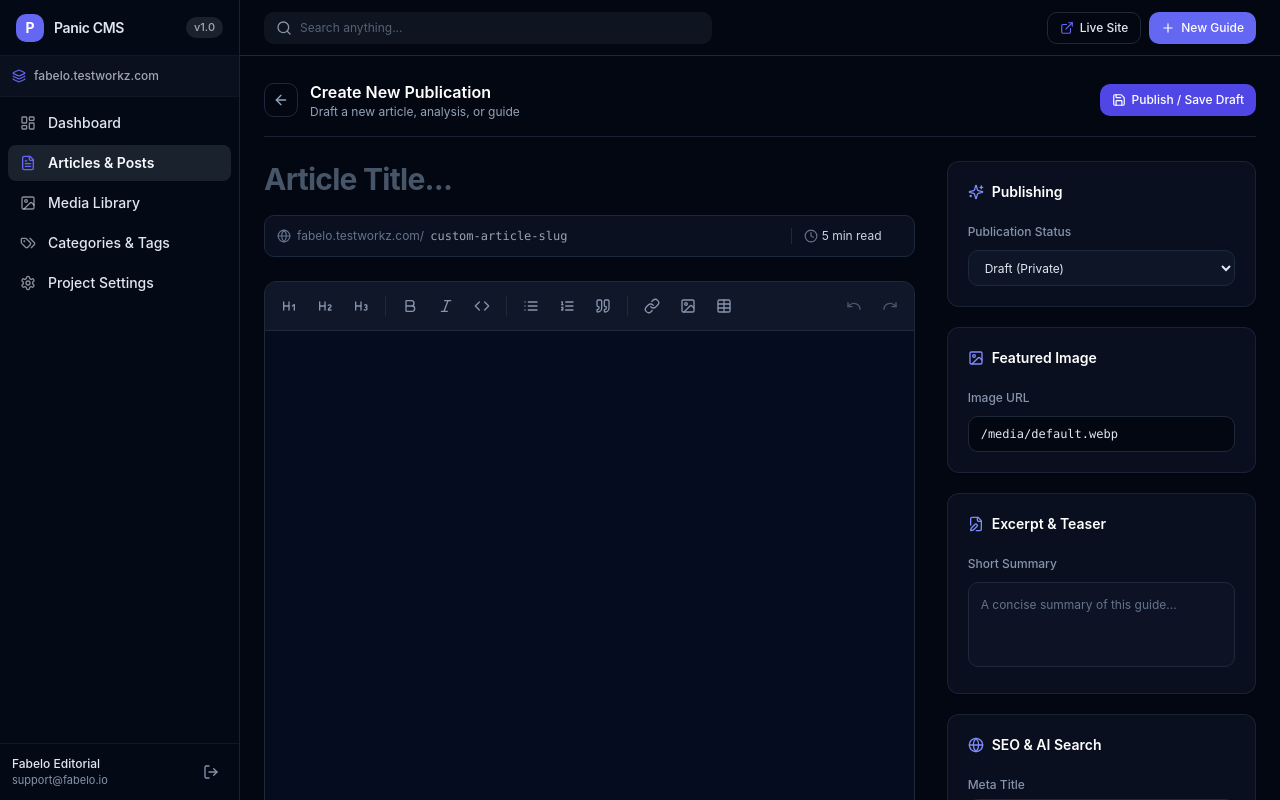
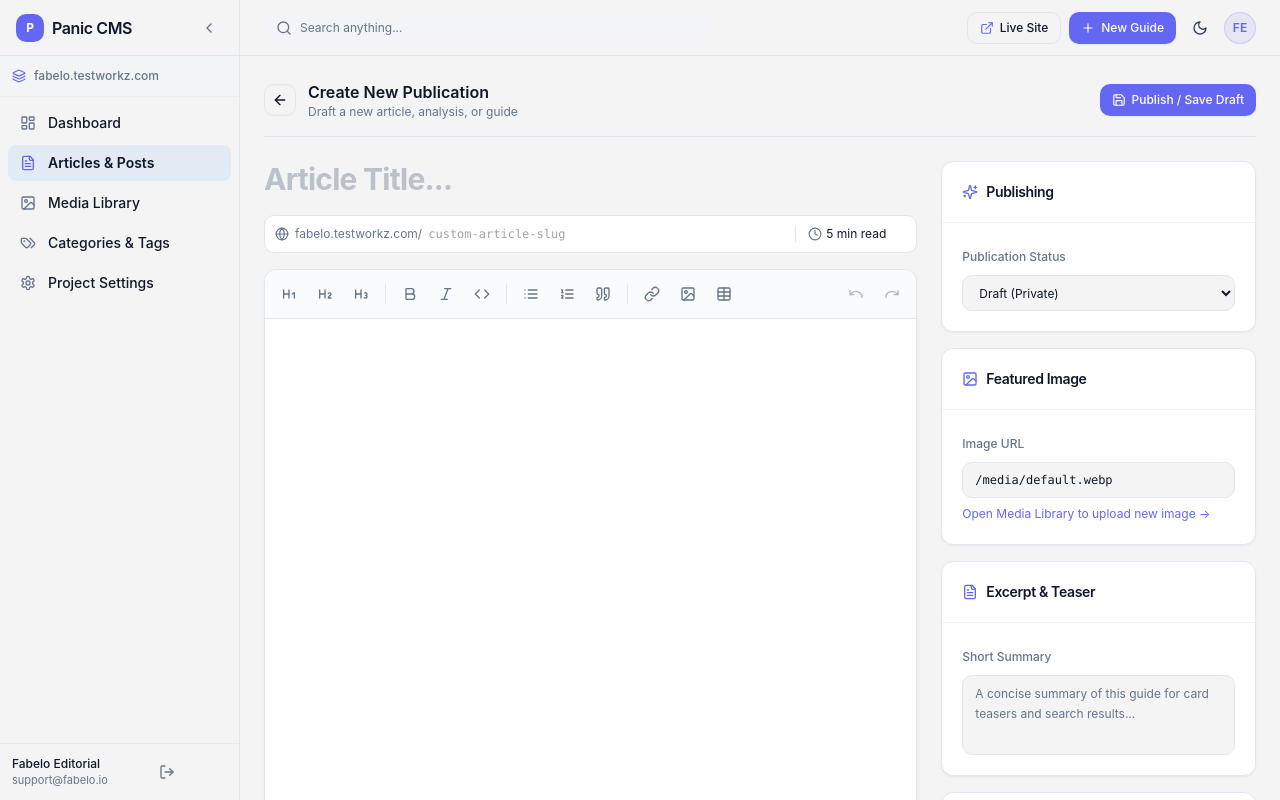
Before and after one commit to panicworkz/aicronicles-dev, a Next.js app: page /panic/posts/new in a window 1280 px wide. Built offline with nearby package versions, Linux system fonts and the light colour scheme.

Commit message:
feat: implement ThemeProvider with light/dark switch and hubz layout parity

```diff
--- a/src/app/layout.tsx
+++ b/src/app/layout.tsx
@@ -1,10 +1,11 @@
 import type { Metadata } from 'next';
 import './globals.css';
+import { ThemeProvider } from '@/providers/theme-provider';
 import { Toaster } from 'sonner';
 
 export const metadata: Metadata = {
-  title: 'Fabelo - Intelligence for Career, Finance & AI',
-  description: 'Research-backed editorial guides and analysis on Personal Finance, Career Mobility, and Workplace AI Transformation.',
+  title: 'Panic CMS',
+  description: 'High-Performance Publishing & Commerce Engine',
 };
 
 export default function RootLayout({
@@ -13,10 +14,12 @@ export default function RootLayout({
   children: React.ReactNode;
 }>) {
   return (
-    <html lang="en" className="dark">
-      <body className="bg-neutral-950 text-neutral-100 font-sans antialiased">
-        {children}
-        <Toaster position="top-right" richColors theme="dark" />
+    <html lang="en" suppressHydrationWarning>
+      <body className="font-sans antialiased min-h-screen bg-background text-foreground transition-colors duration-200">
+        <ThemeProvider defaultTheme="light">
+          {children}
+          <Toaster position="top-right" richColors />
+        </ThemeProvider>
       </body>
     </html>
   );
--- a/src/app/panic/layout.tsx
+++ b/src/app/panic/layout.tsx
@@ -1,6 +1,6 @@
 'use client';
 
-import React from 'react';
+import React, { useState } from 'react';
 import Link from 'next/link';
 import { usePathname, useRouter } from 'next/navigation';
 import {
@@ -15,14 +15,20 @@ import {
   Layers,
   Search,
   Plus,
+  Sun,
+  Moon,
+  ChevronLeft,
 } from 'lucide-react';
 import { Button } from '@/components/ui/button';
 import { Input } from '@/components/ui/input';
 import { Separator } from '@/components/ui/separator';
+import { useTheme } from '@/providers/theme-provider';
 
 export default function PanicAdminLayout({ children }: { children: React.ReactNode }) {
   const pathname = usePathname();
   const router = useRouter();
+  const { theme, setTheme } = useTheme();
+  const [collapsed, setCollapsed] = useState(false);
 
   if (pathname === '/panic/login') {
     return <>{children}</>;
@@ -44,32 +50,48 @@ export default function PanicAdminLayout({ children }: { children: React.ReactNo
 
   return (
     <div className="flex h-screen overflow-hidden bg-background text-foreground antialiased selection:bg-primary/20 selection:text-primary">
-      {/* Hubz Style Sidebar */}
-      <aside className="w-60 border-r border-sidebar-border bg-sidebar flex flex-col shrink-0 transition-all">
-        {/* Brand */}
-        <div className="h-14 px-4 flex items-center justify-between border-b border-sidebar-border/60">
-          <Link href="/panic" className="flex items-center gap-2.5">
-            <div className="flex size-7 items-center justify-center rounded-lg bg-primary text-primary-foreground font-bold text-sm shadow-xs">
+      {/* Hubz Sidebar */}
+      <aside
+        className={`flex flex-col border-r border-border bg-sidebar transition-all duration-300 shrink-0 ${
+          collapsed ? 'w-16' : 'w-60'
+        }`}
+      >
+        {/* Brand Header with Collapse Toggle */}
+        <div className="flex h-14 items-center gap-2 px-4 border-b border-border">
+          {!collapsed ? (
+            <Link href="/panic" className="flex items-center gap-2 font-semibold text-base tracking-tight">
+              <div className="size-7 rounded-lg bg-primary flex items-center justify-center text-primary-foreground text-xs font-bold shadow-xs">
                 P
               </div>
-            <span className="font-semibold tracking-tight text-foreground text-sm">
-              Panic CMS
-            </span>
+              <span>Panic CMS</span>
             </Link>
-          <span className="text-[11px] font-medium px-2 py-0.5 rounded-full bg-sidebar-accent text-sidebar-foreground/70">
-            v1.0
-          </span>
+          ) : (
+            <div className="size-7 mx-auto rounded-lg bg-primary flex items-center justify-center text-primary-foreground text-xs font-bold shadow-xs">
+              P
+            </div>
+          )}
+          <Button
+            variant="ghost"
+            size="sm"
+            className="ml-auto size-7 p-0 text-muted-foreground hover:text-foreground"
+            onClick={() => setCollapsed(!collapsed)}
+            title={collapsed ? 'Expand sidebar' : 'Collapse sidebar'}
+          >
+            <ChevronLeft className={`size-4 transition-transform duration-200 ${collapsed ? 'rotate-180' : ''}`} />
+          </Button>
         </div>
 
         {/* Project Selector Badge */}
-        <div className="p-3 border-b border-sidebar-border/40 bg-sidebar-accent/30">
-          <div className="flex items-center gap-2 text-xs text-sidebar-foreground/70">
+        {!collapsed && (
+          <div className="p-3 border-b border-border/50 bg-muted/20">
+            <div className="flex items-center gap-2 text-xs text-muted-foreground">
               <Layers className="size-3.5 text-primary" />
               <span className="truncate font-medium">fabelo.testworkz.com</span>
             </div>
           </div>
+        )}
 
-        {/* Nav Items */}
+        {/* Nav Links */}
         <nav className="flex-1 p-2 space-y-1 overflow-y-auto">
           {navItems.map((item) => {
             const Icon = item.icon;
@@ -86,26 +108,29 @@ export default function PanicAdminLayout({ children }: { children: React.ReactNo
                     ? 'bg-sidebar-accent text-sidebar-accent-foreground font-semibold shadow-2xs'
                     : 'text-sidebar-foreground hover:bg-sidebar-accent/50'
                 }`}
+                title={collapsed ? item.label : undefined}
               >
-                <Icon className={`size-4 ${isActive ? 'text-primary' : 'text-sidebar-foreground/60'}`} />
-                <span>{item.label}</span>
+                <Icon className={`size-4 shrink-0 ${isActive ? 'text-primary' : 'text-muted-foreground'}`} />
+                {!collapsed && <span className="truncate">{item.label}</span>}
               </Link>
             );
           })}
         </nav>
 
-        {/* Bottom User Area */}
-        <Separator className="bg-sidebar-border/60" />
+        {/* User Info & Logout */}
+        <Separator className="bg-border/60" />
         <div className="p-3 bg-sidebar flex items-center justify-between">
+          {!collapsed ? (
             <div className="truncate">
               <p className="text-xs font-medium text-foreground truncate">Fabelo Editorial</p>
               <p className="text-[11px] text-muted-foreground truncate">support@fabelo.io</p>
             </div>
+          ) : null}
           <Button
             variant="ghost"
             size="sm"
             onClick={handleLogout}
-            className="h-8 w-8 p-0 text-muted-foreground hover:text-destructive"
+            className="h-8 w-8 p-0 text-muted-foreground hover:text-destructive shrink-0 mx-auto"
             title="Sign Out"
           >
             <LogOut className="size-4" />
@@ -113,15 +138,15 @@ export default function PanicAdminLayout({ children }: { children: React.ReactNo
         </div>
       </aside>
 
-      {/* Main Content Area */}
+      {/* Main Column */}
       <div className="flex-1 flex flex-col min-w-0 overflow-hidden">
-        {/* Hubz Style Top Header */}
+        {/* Hubz Header */}
         <header className="flex h-14 items-center gap-4 border-b border-border bg-background px-6 shrink-0">
           <div className="relative flex-1 max-w-md">
             <Search className="absolute left-3 top-1/2 -translate-y-1/2 size-4 text-muted-foreground" />
             <Input
               placeholder="Search anything..."
-              className="pl-9 bg-muted/40 border-none h-8 text-xs placeholder:text-muted-foreground/60"
+              className="pl-9 bg-muted/50 border-none h-8 text-xs placeholder:text-muted-foreground"
             />
           </div>
 
@@ -139,11 +164,31 @@ export default function PanicAdminLayout({ children }: { children: React.ReactNo
                 <span>New Guide</span>
               </Button>
             </Link>
+
+            {/* Hubz Light / Dark Theme Switcher */}
+            <Button
+              variant="ghost"
+              size="sm"
+              className="h-8 w-8 p-0 text-muted-foreground hover:text-foreground"
+              onClick={() => setTheme(theme === 'dark' ? 'light' : 'dark')}
+              title={theme === 'dark' ? 'Switch to Light Mode' : 'Switch to Dark Mode'}
+            >
+              {theme === 'dark' ? (
+                <Sun className="size-4 text-amber-400" />
+              ) : (
+                <Moon className="size-4 text-slate-700" />
+              )}
+            </Button>
+
+            {/* User Avatar */}
+            <div className="size-8 rounded-full bg-primary/10 text-primary text-xs font-semibold flex items-center justify-center border border-primary/20">
+              FE
+            </div>
           </div>
         </header>
 
-        {/* Main Body Canvas */}
-        <main className="flex-1 overflow-y-auto p-6 bg-background">
+        {/* Scrollable Main Canvas */}
+        <main className="flex-1 overflow-y-auto p-6 bg-background scroll-smooth">
           {children}
         </main>
       </div>
--- a/src/app/panic/posts/new/page.tsx
+++ b/src/app/panic/posts/new/page.tsx
@@ -9,12 +9,14 @@ import {
   ImageIcon,
   Sparkles,
   Globe,
-  FileEdit,
+  FileText,
   Clock,
 } from 'lucide-react';
 import { Button } from '@/components/ui/button';
 import { Input } from '@/components/ui/input';
 import { Label } from '@/components/ui/label';
+import { Card, CardHeader, CardTitle, CardContent } from '@/components/ui/card';
+import { Textarea } from '@/components/ui/textarea';
 import TipTapEditor from '@/components/editor/TipTapEditor';
 import { toast } from 'sonner';
 
@@ -82,18 +84,16 @@ export default function PanicNewPostPage() {
   return (
     <div className="space-y-6 max-w-7xl mx-auto">
       {/* Top Action Bar */}
-      <div className="flex flex-col sm:flex-row sm:items-center justify-between gap-4 pb-4 border-b border-slate-800/80">
+      <div className="flex flex-col sm:flex-row sm:items-center justify-between gap-4 pb-4 border-b border-border">
         <div className="flex items-center gap-3">
-          <Link
-            href="/panic/posts"
-            className="p-2 rounded-lg border border-slate-800 text-slate-400 hover:text-white hover:bg-slate-800 transition"
-            title="Back to Articles"
-          >
+          <Link href="/panic/posts">
+            <Button variant="outline" size="sm" className="h-8 w-8 p-0" title="Back to Articles">
               <ArrowLeft className="w-4 h-4" />
+            </Button>
           </Link>
           <div>
-            <h1 className="text-base font-semibold text-white">Create New Publication</h1>
-            <p className="text-xs text-slate-400">Draft a new article, analysis, or guide</p>
+            <h1 className="text-base font-semibold text-foreground">Create New Publication</h1>
+            <p className="text-xs text-muted-foreground">Draft a new article, analysis, or guide</p>
           </div>
         </div>
 
@@ -102,7 +102,7 @@ export default function PanicNewPostPage() {
             size="sm"
             onClick={handleSave}
             disabled={saving}
-            className="gap-1.5 bg-indigo-600 hover:bg-indigo-500 text-white font-medium"
+            className="gap-1.5 font-medium"
           >
             <Save className="w-3.5 h-3.5" />
             <span>{saving ? 'Creating...' : 'Publish / Save Draft'}</span>
@@ -111,9 +111,9 @@ export default function PanicNewPostPage() {
       </div>
 
       {/* Editor & Sidebar Grid */}
-      <div className="grid grid-cols-1 lg:grid-cols-12 gap-8">
+      <div className="grid grid-cols-1 lg:grid-cols-12 gap-6">
         {/* Main Editor Canvas */}
-        <div className="lg:col-span-8 space-y-6">
+        <div className="lg:col-span-8 space-y-4">
           {/* Frameless Large Title */}
           <div className="space-y-3">
             <textarea
@@ -125,36 +125,36 @@ export default function PanicNewPostPage() {
                 e.target.style.height = `${e.target.scrollHeight}px`;
               }}
               placeholder="Article Title..."
-              className="w-full resize-none bg-transparent text-2xl sm:text-3xl font-bold tracking-tight text-white placeholder:text-slate-600 focus:outline-none border-0 p-0 leading-snug"
+              className="w-full resize-none bg-transparent text-2xl sm:text-3xl font-bold tracking-tight text-foreground placeholder:text-muted-foreground/40 focus:outline-none border-0 p-0 leading-snug"
             />
 
             {/* URL Slug & Reading Time Bar */}
-            <div className="flex flex-wrap items-center gap-3 p-3 rounded-lg bg-[#0f172a]/60 border border-slate-800 text-xs">
+            <div className="flex flex-wrap items-center gap-3 p-2.5 rounded-lg border border-border bg-card text-xs">
               <div className="flex items-center gap-1.5 flex-1 min-w-[200px]">
-                <Globe className="w-3.5 h-3.5 text-slate-500 shrink-0" />
-                <span className="text-slate-500 truncate">fabelo.testworkz.com/</span>
+                <Globe className="w-3.5 h-3.5 text-muted-foreground shrink-0" />
+                <span className="text-muted-foreground truncate">fabelo.testworkz.com/</span>
                 <input
                   type="text"
                   value={slug}
                   onChange={(e) => setSlug(e.target.value)}
                   placeholder="custom-article-slug"
-                  className="bg-transparent text-indigo-400 font-mono outline-none flex-1 min-w-[120px]"
+                  className="bg-transparent text-primary font-mono outline-none flex-1 min-w-[120px]"
                 />
               </div>
-              <div className="flex items-center gap-1 text-slate-400 border-l border-slate-800 pl-3">
-                <Clock className="w-3.5 h-3.5 text-slate-500" />
+              <div className="flex items-center gap-1 text-muted-foreground border-l border-border pl-3">
+                <Clock className="w-3.5 h-3.5" />
                 <input
                   type="text"
                   value={readingTime}
                   onChange={(e) => setReadingTime(e.target.value)}
-                  className="bg-transparent text-slate-300 w-20 outline-none"
+                  className="bg-transparent text-foreground w-20 outline-none"
                 />
               </div>
             </div>
           </div>
 
           {/* TipTap Visual Editor */}
-          <div className="space-y-2">
+          <div>
             <TipTapEditor
               content={contentHtml}
               onChange={(html, json) => {
@@ -166,34 +166,39 @@ export default function PanicNewPostPage() {
         </div>
 
         {/* Metadata Sidebar Cards */}
-        <div className="lg:col-span-4 space-y-5">
+        <div className="lg:col-span-4 space-y-4">
           {/* Card 1: Publishing Settings */}
-          <div className="rounded-xl border border-slate-800/80 bg-[#0f172a]/60 p-5 backdrop-blur shadow-sm space-y-4">
-            <div className="flex items-center gap-2 text-sm font-semibold text-white">
-              <Sparkles className="w-4 h-4 text-indigo-400" />
+          <Card>
+            <CardHeader>
+              <CardTitle className="flex items-center gap-2 text-sm font-semibold">
+                <Sparkles className="w-4 h-4 text-primary" />
                 <span>Publishing</span>
-            </div>
-
+              </CardTitle>
+            </CardHeader>
+            <CardContent className="space-y-4">
               <div className="space-y-2">
                 <Label>Publication Status</Label>
                 <select
                   value={status}
                   onChange={(e) => setStatus(e.target.value)}
-                className="w-full h-9 rounded-lg border border-slate-800 bg-slate-900/80 px-3 text-xs text-slate-200 outline-none focus:border-indigo-500"
+                  className="w-full h-9 rounded-lg border border-border bg-background px-3 text-xs text-foreground outline-none focus:ring-1 focus:ring-primary"
                 >
                   <option value="draft">Draft (Private)</option>
                   <option value="published">Published (Live on web)</option>
                 </select>
               </div>
-          </div>
+            </CardContent>
+          </Card>
 
           {/* Card 2: Featured Image */}
-          <div className="rounded-xl border border-slate-800/80 bg-[#0f172a]/60 p-5 backdrop-blur shadow-sm space-y-4">
-            <div className="flex items-center gap-2 text-sm font-semibold text-white">
-              <ImageIcon className="w-4 h-4 text-indigo-400" />
+          <Card>
+            <CardHeader>
+              <CardTitle className="flex items-center gap-2 text-sm font-semibold">
+                <ImageIcon className="w-4 h-4 text-primary" />
                 <span>Featured Image</span>
-            </div>
-
+              </CardTitle>
+            </CardHeader>
+            <CardContent className="space-y-4">
               <div className="space-y-2">
                 <Label>Image URL</Label>
                 <Input
@@ -203,36 +208,46 @@ export default function PanicNewPostPage() {
                   onChange={(e) => setFeaturedImageUrl(e.target.value)}
                   className="text-xs font-mono"
                 />
+                <Link
+                  href="/panic/media"
+                  target="_blank"
+                  className="text-xs text-primary hover:underline inline-block mt-1"
+                >
+                  Open Media Library to upload new image →
+                </Link>
               </div>
-          </div>
+            </CardContent>
+          </Card>
 
           {/* Card 3: Excerpt */}
-          <div className="rounded-xl border border-slate-800/80 bg-[#0f172a]/60 p-5 backdrop-blur shadow-sm space-y-4">
-            <div className="flex items-center gap-2 text-sm font-semibold text-white">
-              <FileEdit className="w-4 h-4 text-indigo-400" />
+          <Card>
+            <CardHeader>
+              <CardTitle className="flex items-center gap-2 text-sm font-semibold">
+                <FileText className="w-4 h-4 text-primary" />
                 <span>Excerpt & Teaser</span>
-            </div>
-
-            <div className="space-y-2">
+              </CardTitle>
+            </CardHeader>
+            <CardContent className="space-y-2">
               <Label>Short Summary</Label>
-              <textarea
+              <Textarea
                 rows={3}
                 value={excerpt}
                 onChange={(e) => setExcerpt(e.target.value)}
-                placeholder="A concise summary of this guide..."
-                className="w-full rounded-lg border border-slate-800 bg-slate-900/60 p-3 text-xs text-slate-200 placeholder:text-slate-500 outline-none focus:border-indigo-500 leading-relaxed resize-none"
+                placeholder="A concise summary of this guide for card teasers and search results..."
+                className="text-xs leading-relaxed resize-none"
               />
-            </div>
-          </div>
+            </CardContent>
+          </Card>
 
           {/* Card 4: SEO */}
-          <div className="rounded-xl border border-slate-800/80 bg-[#0f172a]/60 p-5 backdrop-blur shadow-sm space-y-4">
-            <div className="flex items-center gap-2 text-sm font-semibold text-white">
-              <Globe className="w-4 h-4 text-indigo-400" />
+          <Card>
+            <CardHeader>
+              <CardTitle className="flex items-center gap-2 text-sm font-semibold">
+                <Globe className="w-4 h-4 text-primary" />
                 <span>SEO & AI Search</span>
-            </div>
-
-            <div className="space-y-3">
+              </CardTitle>
+            </CardHeader>
+            <CardContent className="space-y-3">
               <div className="space-y-1">
                 <Label>Meta Title</Label>
                 <Input
@@ -246,16 +261,16 @@ export default function PanicNewPostPage() {
 
               <div className="space-y-1">
                 <Label>Meta Description</Label>
-                <textarea
+                <Textarea
                   rows={3}
                   value={metaDescription}
                   onChange={(e) => setMetaDescription(e.target.value)}
-                  placeholder="Meta description"
-                  className="w-full rounded-lg border border-slate-800 bg-slate-900/60 p-3 text-xs text-slate-200 placeholder:text-slate-500 outline-none focus:border-indigo-500 leading-relaxed resize-none"
+                  placeholder="Meta description for Google & LLM citations..."
+                  className="text-xs leading-relaxed resize-none"
                 />
               </div>
-            </div>
-          </div>
+            </CardContent>
+          </Card>
         </div>
       </div>
     </div>
--- /dev/null
+++ b/src/providers/theme-provider.tsx
@@ -0,0 +1,61 @@
+'use client';
+
+import React, { createContext, useContext, useEffect, useState } from 'react';
+
+type Theme = 'dark' | 'light';
+
+type ThemeProviderContextType = {
+  theme: Theme;
+  setTheme: (theme: Theme) => void;
+};
+
+const ThemeProviderContext = createContext<ThemeProviderContextType>({
+  theme: 'light',
+  setTheme: () => null,
+});
+
+export function ThemeProvider({
+  children,
+  defaultTheme = 'light',
+  storageKey = 'panic_theme',
+}: {
+  children: React.ReactNode;
+  defaultTheme?: Theme;
+  storageKey?: string;
+}) {
+  const [theme, setTheme] = useState<Theme>(defaultTheme);
+  const [mounted, setMounted] = useState(false);
+
+  useEffect(() => {
+    setMounted(true);
+    const stored = localStorage.getItem(storageKey) as Theme | null;
+    if (stored === 'dark' || stored === 'light') {
+      setTheme(stored);
+      document.documentElement.classList.toggle('dark', stored === 'dark');
+    } else {
+      const initial = defaultTheme;
+      setTheme(initial);
+      document.documentElement.classList.toggle('dark', initial === 'dark');
+    }
+  }, [defaultTheme, storageKey]);
+
+  const value = {
+    theme,
+    setTheme: (newTheme: Theme) => {
+      localStorage.setItem(storageKey, newTheme);
+      setTheme(newTheme);
+      document.documentElement.classList.toggle('dark', newTheme === 'dark');
+    },
+  };
+
+  return (
+    <ThemeProviderContext.Provider value={value}>
+      {children}
+    </ThemeProviderContext.Provider>
+  );
+}
+
+export const useTheme = () => {
+  const context = useContext(ThemeProviderContext);
+  return context;
+};
```
Also changed, not shown: src/app/panic/categories/page.tsx (+17 -20 lines), src/app/panic/media/page.tsx (+24 -20 lines), src/app/panic/posts/page.tsx (+49 -56 lines), src/app/panic/settings/page.tsx (+34 -25 lines). Lines whose indentation alone changed are shown as unchanged.
